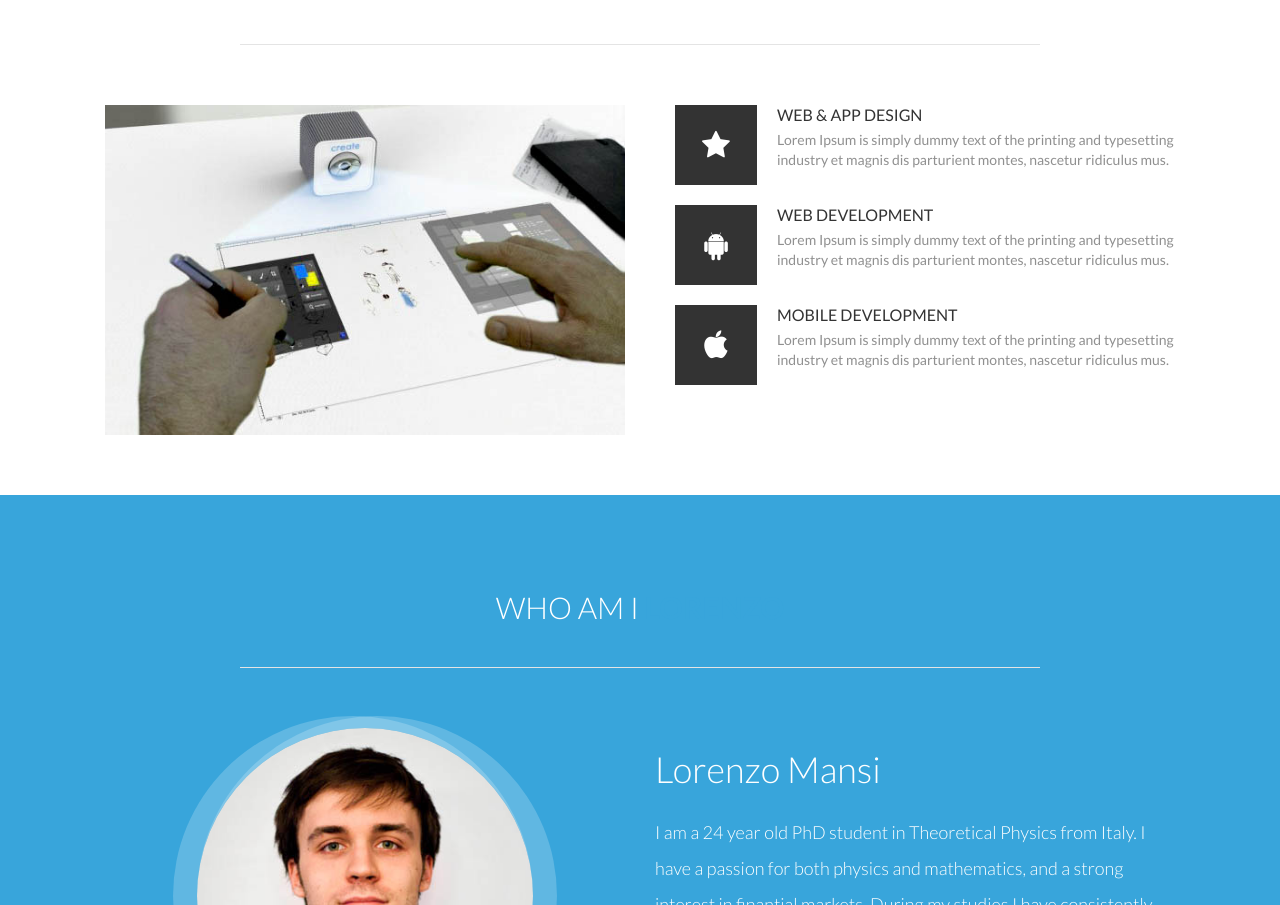
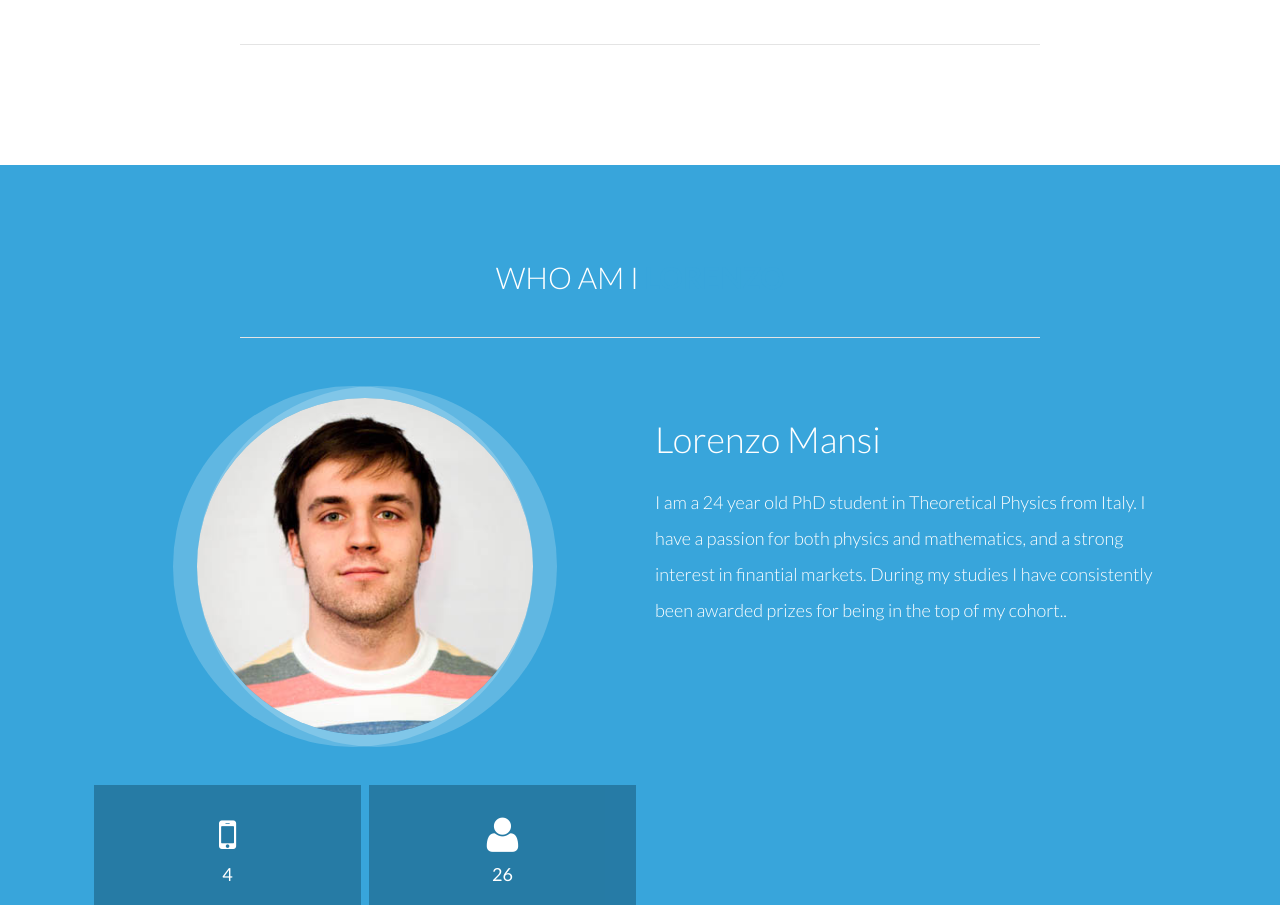
Before and after one commit to Lollo0900/Lollo0900.github.io, a plain HTML site: page index.html in a window 1280 px wide. Shown: the part 1038-1943 px from the top of the page. Drawn offline with nearby package versions, Linux system fonts and the light colour scheme.

Commit message:
Update index.html

```diff
--- a/index.html
+++ b/index.html
@@ -121,17 +121,17 @@
 			at the intersection of algebraic geometry, representation theory and high energy physics. </em></h5>
                 <div class="fancy"><span></span></div>
             </div>
-
+<!--
             <div class="row"> <!-- row -->
-
+  <!--
                 <div class="col-md-6 text-right">  <!-- Left Content Col 6 -->
-                    <img src="img/design.jpg" class="intro-logo img-responsive" alt="free-template">
+ <!--                   <img src="img/design.jpg" class="intro-logo img-responsive" alt="free-template">
                 </div> <!-- End Left Content Col 6 -->
-
+<!--
                 <div class="col-md-6"> <!-- Right Content Col 6 -->
-
+<!--
                     <div class="media service"> <!-- Service #4 -->
-                        <div class="media-left media-middle">
+ <!--                       <div class="media-left media-middle">
                             <i class="fa fa-star"></i>
                         </div>
                         <div class="media-body">
@@ -140,8 +140,8 @@
                         </div>
                     </div><!-- end Service #4 -->
 
-                    <div class="media service"> <!-- Service #5 -->
-                        <div class="media-left media-middle">
+ <!--                   <div class="media service"> <!-- Service #5 -->
+ <!--                       <div class="media-left media-middle">
                             <i class="fa fa-android"></i>
                         </div>
                         <div class="media-body">
@@ -150,8 +150,8 @@
                         </div>
                     </div> <!-- end Service #5 -->
 
-                    <div class="media service"> <!-- Service #6 -->
-                        <div class="media-left media-middle">
+  <!--                  <div class="media service"> <!-- Service #6 -->
+  <!--                      <div class="media-left media-middle">
                             <i class="fa fa-apple"></i>
                         </div>
                         <div class="media-body">
@@ -159,7 +159,7 @@
                             <p>Lorem Ipsum is simply dummy text of the printing and typesetting industry et magnis dis parturient montes, nascetur ridiculus mus.</p>
                         </div>
                     </div> <!-- end Service #6 -->
-                </div><!-- end Right Content Col 6 -->
+ <!--               </div><!-- end Right Content Col 6 -->
 
             </div><!-- end row -->
 
```
